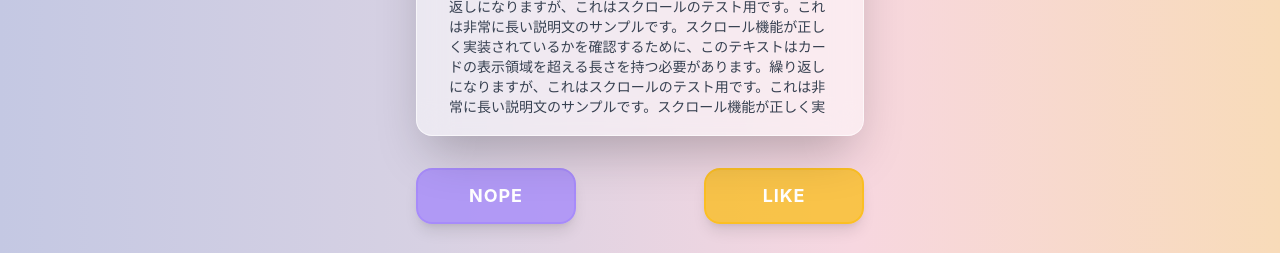
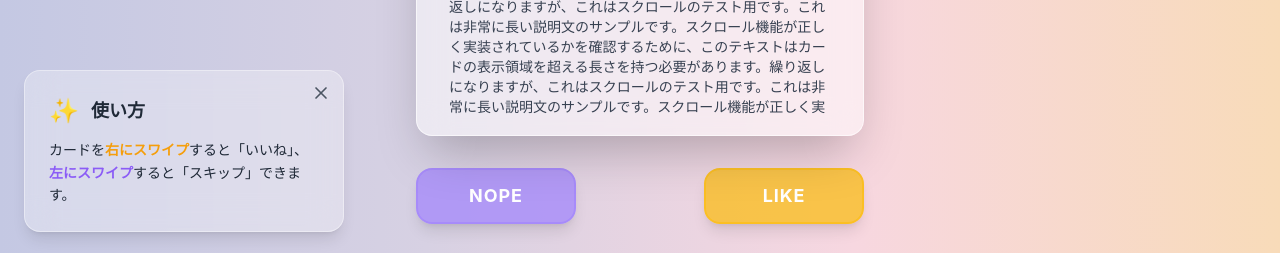
Before and after one commit to yotadata/adult_matching, a Next.js app in the folder frontend/: page / in a window 1280 px wide. Shown: the part 544-797 px from the top of the page. Built offline with nearby package versions, Linux system fonts and the light colour scheme.

Commit message:
feat: 使い方カードを画面左下に追加

```diff
--- a/frontend/package.json
+++ b/frontend/package.json
@@ -10,6 +10,7 @@
   },
   "dependencies": {
     "framer-motion": "^12.23.12",
+    "lucide-react": "^0.539.0",
     "next": "15.4.6",
     "react": "19.1.0",
     "react-dom": "19.1.0"
--- a/frontend/src/app/page.tsx
+++ b/frontend/src/app/page.tsx
@@ -5,6 +5,7 @@ import SwipeCard, { CardData, SwipeCardHandle } from "@/components/SwipeCard";
 import ActionButtons from "@/components/ActionButtons";
 import { useState, useRef } from "react";
 import { AnimatePresence, motion, PanInfo } from "framer-motion";
+import HowToUseCard from "@/components/HowToUseCard";
 
 // ダミーデータ
 const DUMMY_CARDS: CardData[] = [
@@ -23,6 +24,7 @@ export default function Home() {
   const [activeIndex, setActiveIndex] = useState(0);
   const cardRef = useRef<SwipeCardHandle>(null);
   const [currentGradient, setCurrentGradient] = useState(ORIGINAL_GRADIENT);
+  const [showHowToUse, setShowHowToUse] = useState(true);
 
   const handleSwipe = () => {
     setActiveIndex((prev) => prev + 1);
@@ -53,6 +55,10 @@ export default function Home() {
     if (Math.abs(info.offset.x) <= 100) { // 閾値を超えなかった場合
       setCurrentGradient(ORIGINAL_GRADIENT);
     }
+  };
+
+  const handleCloseHowToUse = () => {
+    setShowHowToUse(false);
   };
 
   return (
@@ -86,6 +92,19 @@ export default function Home() {
           likeColor="#FBBF24"
         />}
       </footer>
+      <AnimatePresence>
+        {showHowToUse && (
+          <motion.div
+            initial={{ opacity: 0, y: 20 }}
+            animate={{ opacity: 1, y: 0 }}
+            exit={{ opacity: 0, y: 20 }}
+            transition={{ duration: 0.3 }}
+            className="fixed bottom-0 left-0 z-50"
+          >
+            <HowToUseCard onClose={handleCloseHowToUse} />
+          </motion.div>
+        )}
+      </AnimatePresence>
     </motion.div>
   );
 }
--- /dev/null
+++ b/frontend/src/components/HowToUseCard.tsx
@@ -0,0 +1,32 @@
+
+'use client';
+
+import { X } from 'lucide-react';
+
+type HowToUseCardProps = {
+  onClose: () => void;
+};
+
+const HowToUseCard: React.FC<HowToUseCardProps> = ({ onClose }) => {
+  return (
+    <div className="fixed bottom-6 left-6 w-80 max-w-[calc(100%-3rem)] bg-white/30 backdrop-blur-lg border border-white/40 rounded-2xl shadow-lg p-6 text-gray-800 z-50">
+      <button
+        onClick={onClose}
+        className="absolute top-3 right-3 text-gray-600 hover:text-gray-900 transition-colors"
+        aria-label="閉じる"
+      >
+        <X size={20} />
+      </button>
+      <div className="flex items-center mb-3">
+        <span className="text-2xl mr-3">✨</span>
+        <h3 className="font-bold text-lg">使い方</h3>
+      </div>
+      <p className="text-sm leading-relaxed">
+        カードを<span className="font-bold text-amber-500">右にスワイプ</span>すると「いいね」、
+        <span className="font-bold text-violet-500">左にスワイプ</span>すると「スキップ」できます。
+      </p>
+    </div>
+  );
+};
+
+export default HowToUseCard;
```
Also changed, not shown: 1 other file (tests, documents, lock files or other folders).
